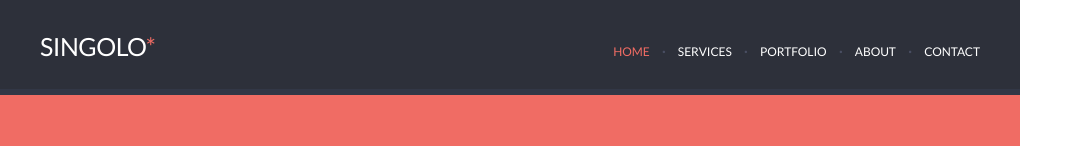
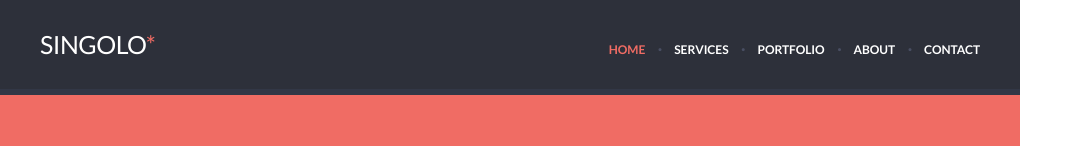
Before and after one commit to MariaSokolova/singolo, a plain HTML site: page singolo1.html in a window 1280 px wide. Shown: the top 146 px of the page, without its empty margins (0-1083 px from the left). Drawn offline with Linux system fonts and the light colour scheme.

Commit message:
fix: fix header section

```diff
--- a/singolo1.css
+++ b/singolo1.css
@@ -1,10 +1,11 @@
 * {
     box-sizing: border-box;
+}
 
-}
 html {
     font-size: 10px;
 }
+
 body{
     margin: 0;
     padding: 0;
@@ -27,24 +28,19 @@ li a {
     color: #ffffff;
 }
 
-h1 {
+.brand {
+    margin: 1rem 0;
     text-transform: uppercase;
     text-align: left;
     font-size: 2.5rem;
-    font-family: "Lato", sans-serif;
     font-weight: 400;
     letter-spacing: -0.5px;
-    line-height: 3.3rem;
-}
-.brand {
-    width: 1px;
-    height: 1px;
-    margin: -.6rem 0 0 4rem;
 }
 
 .brand__logo {
     color: #ffffff;
     text-decoration: none;
+    margin-left: 4rem;
 }
 
 .brand__logo_icon {
@@ -55,22 +51,21 @@ h1 {
     display: flex;
     margin-right: 4rem;
     justify-content: flex-end;
-
 }
 
-ul {
+.navigation {
     list-style: none;
-
+    margin: 1.4rem 0;
 }
 
 li {
     display: inline-block;
     font-size: 1.2rem;
     font-family: Lato, sans-serif;
-    font-weight: 400;
+    font-weight: 700;
     line-height: 2.6rem;
     letter-spacing: -0.07px;
-    padding-right: 2.1rem;
+    padding-right: 2.15rem;
 }
 
 li:last-child {
--- a/singolo1.html
+++ b/singolo1.html
@@ -9,8 +9,10 @@
 </head>
 <body>
 <header class="header">
-    <div class="brand">
-        <h1><a href="#" class="brand__logo">Singolo<span class="brand__logo_icon">*</span></a></h1>
+    <div>
+        <h1 class="brand">
+            <a href="#" class="brand__logo">Singolo<span class="brand__logo_icon">*</span></a>
+        </h1>
     </div>
     <nav class="header__navigation">
         <ul class="navigation">
```
